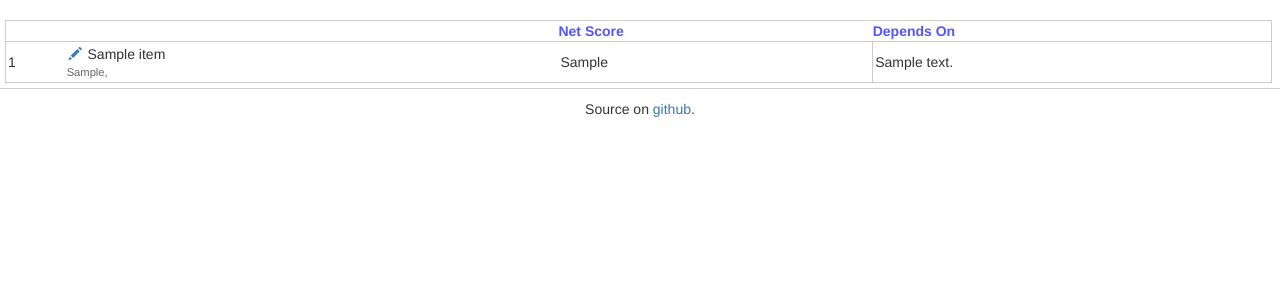
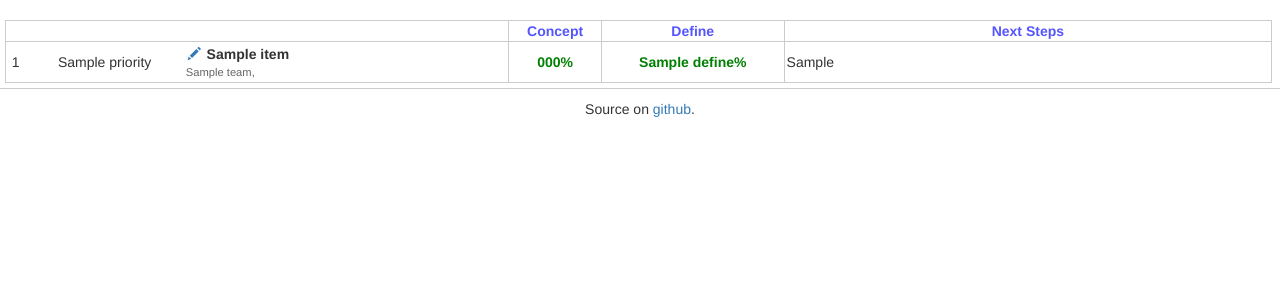
Before and after one commit to clouserw/jugband, a Flask app: template templates/ondeck.html in a window 1280 px wide. Shown: the part 52-352 px from the top of the page. Run offline with Flask 2, Linux system fonts and the light colour scheme; the template is opened without the code that fills it: most values are stand-ins (such as "Sample title", 1, 10 or a date in 2020); some libraries are stand-ins or nearby versions.

Commit message:
update On Deck tab for caitlin

```diff
--- a/app.py
+++ b/app.py
@@ -29,7 +29,6 @@ def home():
         # docs, so here's the lowdown:  You need to pass in the IDs for
         # both the keys and values here.  Values need to be in a list.
         # You can get IDs out of the API results.
-
         filters = {'limit': 100,
                    'sort_by': 52590680, # Phase
                    'filters': {
@@ -62,30 +61,30 @@ def ondeck():
         results = cache.get('api_ondeck')
 
     if not results:
+        # Right now this is the exact same query as home().  That means we could
+        # just use that cached value from memcache and save ourselves the
+        # roundtrip.  However, I'd like to let this bake for a bit before I take
+        # that code out as this stuff seems to change a lot still.
         filters = {'limit': 100,
-                   'sort_by': 53324605, # Net Score
+                   'sort_by': 52590680, # Phase
                    'filters': {
-                               # Status: On Deck.  Note this is querying a
-                               # different Application than above so this is a
-                               # different Status column.
-                               '60602479': [5],
-                               # Product: Marketplace, Payments, AMO
-                               '53338205': [5,6,7]
+                               # Phase: All the phases except Complete
+                               '52590680': [1,2,3,4,5,6],
+                               # Status: Green, Yellow, Red
+                               '52611071': [1,2,3],
+                               # Team: Marketplace, Payments
+                               '52603290': [3,4]
                                }
                    }
-        r = get_podio(local.PODIO_FEATURE_APPLICATION, filters)
+
+        r = get_podio(local.PODIO_PROGRESS_APPLICATION, filters)
         results = parse_podio(r)
 
     if local.ENABLE_MEMCACHE:
         cache.set('api_ondeck', results, timeout=1 * 60)
 
-    # We sort on "Net Score" so we need to make sure it's there
-    for i, item in enumerate(results):
-        if not 'Net Score' in item:
-            results[i]['Net Score'] = 0
-
     try:
-        results.sort(key=lambda x: (x['Net Score']), reverse=True)
+        results.sort(key=lambda x: (x['Priority']), reverse=False)
     except KeyError:
         pass
 
--- a/static/jugband.css
+++ b/static/jugband.css
@@ -13,6 +13,10 @@ td.flag {
 
 td.end, th.end {
     border-right: 1px solid #ccc;
+}
+
+th {
+  color: #55f;
 }
 
 th, tr {
@@ -33,6 +37,10 @@ tr:target td {
     background-color: #ffa !important;
 }
 
+tr.angle th {
+    color: #55f;
+}
+
 .glyphicon {
     font-size: 13px;
     margin: 0px 2px 0px 2px;
@@ -43,6 +51,47 @@ tr:target td {
     text-align:left;
 }
 
+/* Percentage Values */
+.na {
+    color: #339;
+    font-size: .9em;
+}
+.no {
+    color: #a55;
+    font-size: 12px;
+    font-weight: bold;
+}
+.percent {
+    color: green;
+    font-weight: bold;
+}
+.yes {
+    color: green;
+    font-size: 1.5em;
+    font-weight: bold;
+}
+.yes span {
+    font-size: .8em;
+}
+
+/* Other */
+.note {
+    min-width: 300px;
+    text-align: left;
+}
+.project {
+    font-weight: bold;
+    min-width: 200px;
+    text-align: left;
+}
+.team {
+    font-weight: normal;
+    font-size: .8em;
+    color: #666;
+}
+
+
+
 #footer {
     border-top: 1px solid #ccc;
     text-align: center;
--- a/static/ondeck.css
+++ /dev/null
@@ -1,11 +0,0 @@
-thead tr {
-  color: #55f;
-}
-th, tr {
-  text-align: left;
-}
-.team {
-    font-weight: normal;
-    font-size: .8em;
-    color: #666;
-}
--- a/static/scoreboard.css
+++ b/static/scoreboard.css
@@ -1,5 +1,8 @@
 thead {
     border-bottom: 2px solid #000;
+}
+thead th {
+  color: #000;
 }
 
 td.user {
--- a/templates/ondeck.html
+++ b/templates/ondeck.html
@@ -1,50 +1,70 @@
 
 {% extends "layout.html" %}
-
-{% block css %}
-  <link href="/static/ondeck.css" rel="stylesheet">
-{% endblock %}
 
 {% block body %}
   <div>
   <table id="output">
     <thead>
       <tr class="angle">
-        <th title=""></th>
-        <th title=""></th>
-        <th title="">Net Score</th>
-        <th title="">Depends On</th>
+        <th class=""></th>
+        <th class=""></th>
+        <th class="end"></th>
+        <th title="" class="end">Concept</th>
+        <th title="What value are we adding? What are the business goals? Do we have interest? Do we have budget? Who is championing the idea? What is the scope proposal?" class="end">Define</th>
+        <th class="">Next Steps</th>
       </tr>
     </thead>
     <tbody>
       {% for item in results %}
         <tr id="{{item['name']|safe|lower|replace(" ","_")}}" class="">
           <td class="">{{ loop.index }}</td>
-          <td class="project">
+          <td class="">{{ item['Priority'] }}</td>
+          <td class="project end">
             {%- if item['podio_link'] -%}
               <a class="glyphicon glyphicon-pencil" href="{{ item['podio_link'] }}" target="_blank"></a>
             {%- endif -%}
             <span>
             {{ item['name'] }}
             <div class="team">
-                {% if item['Product Area (primary)'] is string %}
-                    {{ item['Product Area (primary)'] }}
+                {% if item['Team'] is string %}
+                    {{ item['Team'] }}
                 {% else %}
-                    {% for t in item['Product Area (primary)'] %}
+                    {% for t in item['Team'] %}
                         {{ t }},
                     {% endfor %}
                 {% endif %}
             </div>
+            </span>
+
           </td>
-          <td class="end">
-              <span>{{ item['Net Score'] }}</span>
+
+          <td class="flag percent end {{ item['Status']|lower }}">
+            {% if item['Concept'] %}
+              <span>{{ item['Concept'] }}%</span>
+            {% else %}
+              <span class="no">n/a</span>
+            {% endif %}
+            {% if item['Concept Docs'] %}
+              <a class="glyphicon glyphicon-new-window" href="{{ item['Concept Docs'] }}" target="_blank"></a>
+            {% endif %}
           </td>
-          <td class="">
-              {{ item['Notes / Dependencies']|safe }}
+
+          <td class="flag percent end {{ item['Status']|lower }}">
+            {% if item['Define'] %}
+              <span>{{ item['Define'] }}%</span>
+            {% else %}
+              <span class="no">n/a</span>
+            {% endif %}
+            {% if item['Requirements / Stories'] %}
+              <a class="glyphicon glyphicon-new-window" href="{{ item['Requirements / Stories'] }}" target="_blank"></a>
+            {% endif %}
           </td>
+
+          <td class="note">{{ item['Next Step']|safe }}</td>
+
         </tr>
       {% endfor %}
     </tbody>
   </table>
-  </div>
+</div>
 {% endblock %}
```
Also changed, not shown: static/home.css (+0 -42 lines), templates/home.html (+0 -14 lines), static/home.js (deleted), 1 other file.
